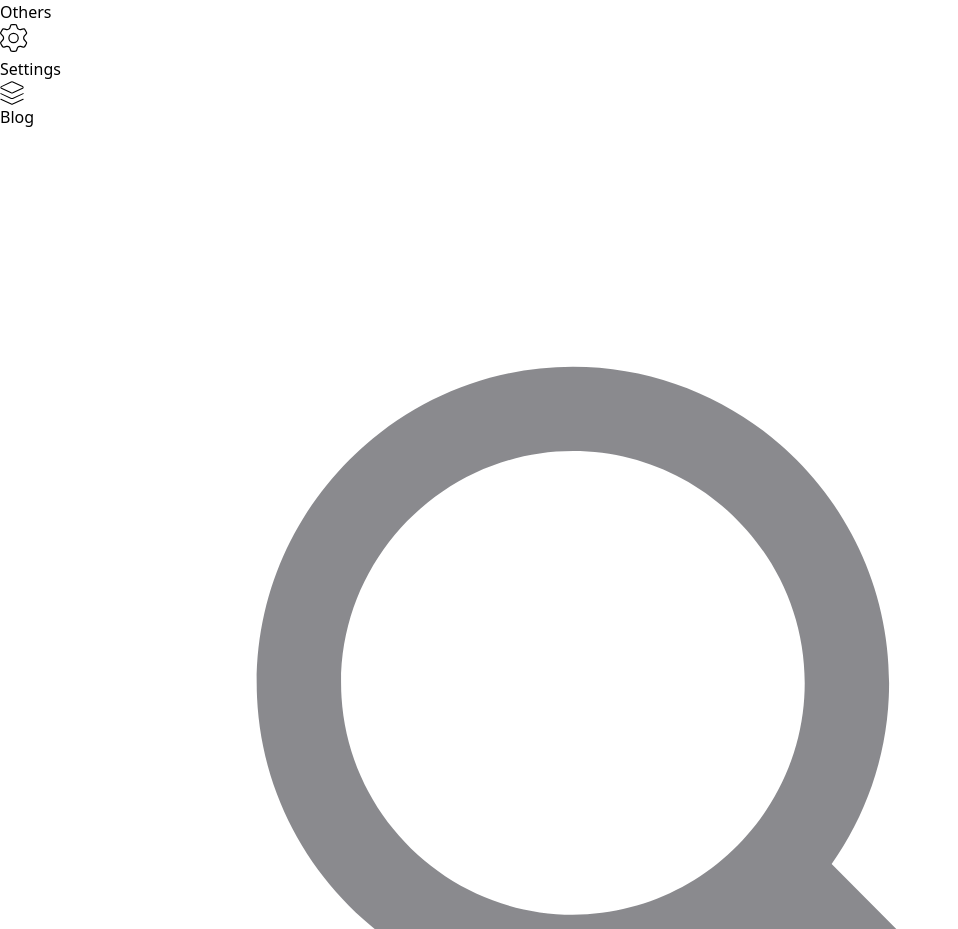
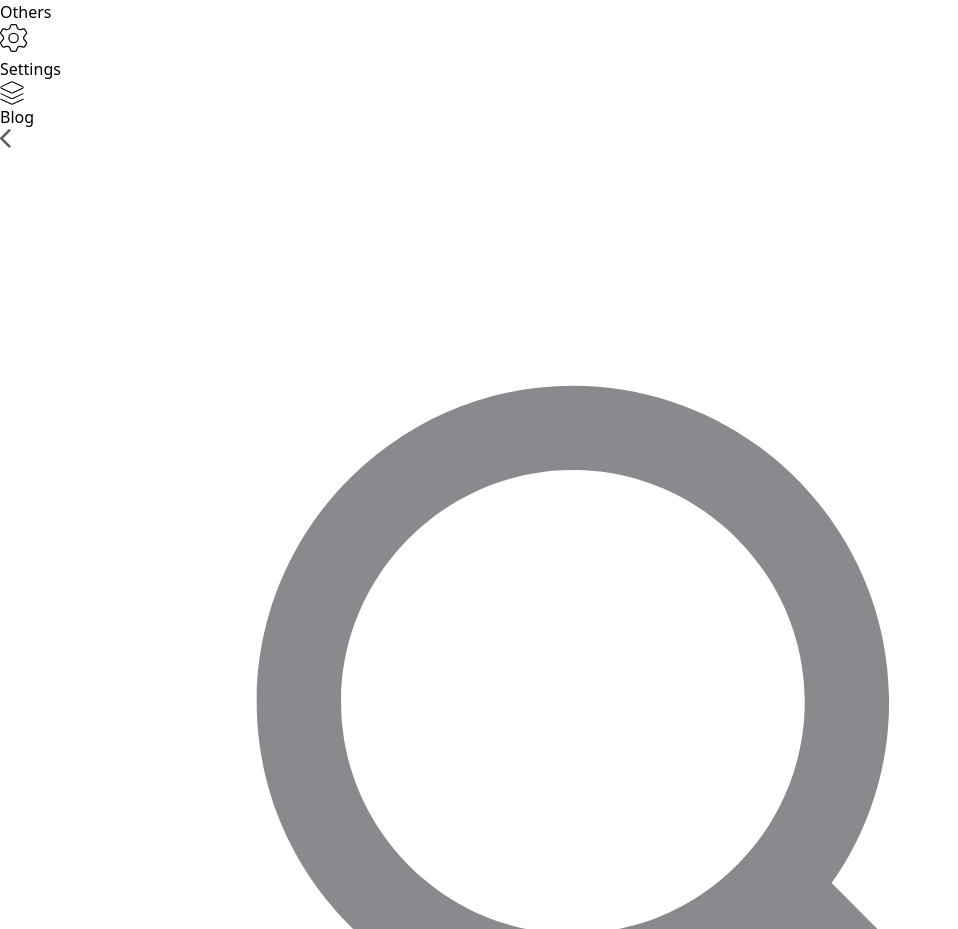
Before and after one commit to white-fortune/fdhjhfdkjhnnej343141jdnj, a React (Vite) app: page / in a window 1280 px wide. Shown: the part 6923-7852 px from the top of the page, without its empty margins (0-958 px from the left). Built offline with nearby package versions, Linux system fonts and the light colour scheme.

Commit message:
toggle-sidebar button for desktop

```diff
--- a/src/components/LeftPanel.tsx
+++ b/src/components/LeftPanel.tsx
@@ -66,13 +66,13 @@ export default function LeftPanel({ open = false, ref }: { open: boolean, ref: R
 	return (
 		<div className={`left-panel
 			bg-[var(--leftpanel-maincontainer-clr)]
-			overflow-y-auto border-r-2
+			overflow-visible border-r-2
 			absolute w-[65%] z-10 h-[90vh] bottom-0
 			transition-transform duration-300
 			transform ${open ? 'translate-x-0' : '-translate-x-full'}
-			md:static md:flex md:flex-col md:items-start md:w-full md:translate-x-0 md:border-r-0
+			md:static md:flex md:flex-col md:items-start md:w-full md:translate-x-0 md:border-r-0 md:h-[100vh] md:z-0
 		`} ref={ref}>
-			<div className="leftpanel-container w-[90%] h-[100vh] flex flex-col gap-[20px] items-center">
+			<div className="leftpanel-container overflow-y-auto w-[90%] h-full flex flex-col gap-[20px] items-center">
 				<div className="logo-container hidden w-[95%] md:flex justify-start pl-[2vh]">
 					<svg
 						width="122"
@@ -436,6 +436,19 @@ export default function LeftPanel({ open = false, ref }: { open: boolean, ref: R
 					</LeftPanelNavigationItem>
 				</div>
 			</div>
+
+			<div className="toggle-sidebar
+				hidden items-center justify-center
+				absolute top-[15%] left-full
+				-translate-x-1/2 -translate-y-1/2 w-8 h-8
+				md:flex
+				min-[2000px]:top-[10.5%]
+				bg-white shadow-md rounded-md
+			">
+				<svg width="11" height="19" viewBox="0 0 11 19" fill="none" xmlns="http://www.w3.org/2000/svg">
+					<path d="M9.33203 17.333L1.33203 9.33301L9.33203 1.33301" stroke="#5F5E5B" stroke-width="2.66667" stroke-linecap="round" stroke-linejoin="round"/>
+				</svg>
+			</div>
 		</div>
 	);
 }
```
